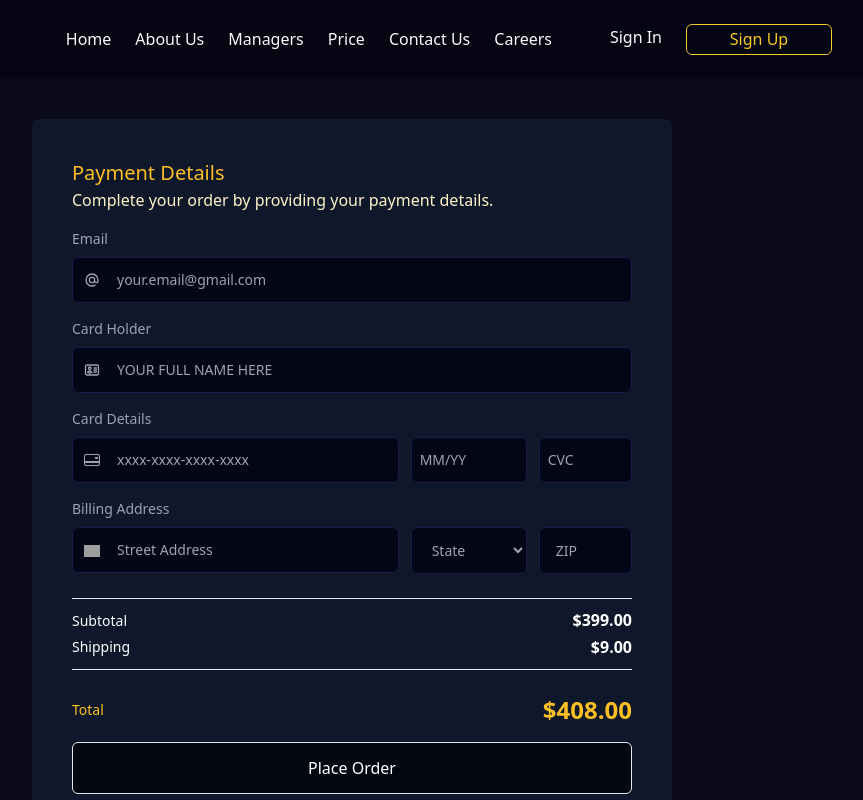
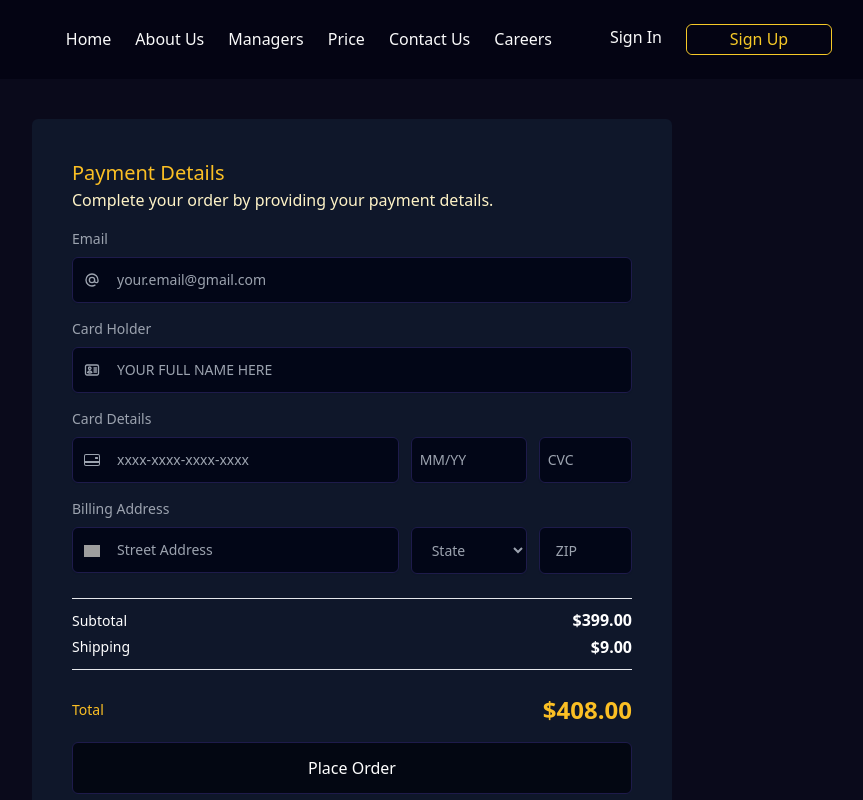
Before and after one commit to Mego-Program/frontend-bb, a React (Vite) app: page /payments in a window 1280 px wide. Shown: the top 800 px of the page, without its empty margins (288-1151 px from the left). Built offline with nearby package versions, Linux system fonts and the light colour scheme; no server answers; grey boxes are pictures that could not be loaded; a web font is replaced by a local one; what @datocms/cma-client-browser, datocms-client would draw is missing.

Commit message:
change border color

```diff
--- a/src/pages/Payments.jsx
+++ b/src/pages/Payments.jsx
@@ -69,7 +69,7 @@ export default function Payments() {
                         <p class="text-2xl font-semibold ">$408.00</p>
                     </div>
                 </div>
-                <button class="mt-4 mb-8 w-full rounded-md border border-gray-200 bg-gray-950 px-6 py-3 font-medium text-white">Place Order</button>
+                <button class="mt-4 mb-8 w-full rounded-md border border-indigo-950 bg-gray-950 px-6 py-3 font-medium text-white">Place Order</button>
             </div>
         </div>
 
```
